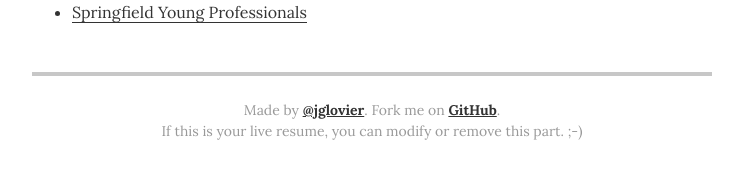
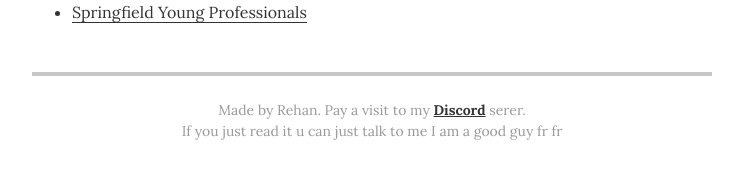
Before and after one commit to TheDT01/resume, a Jekyll site: the page built from index.html, in a window 1280 px wide and 900 px high, scrolled down 2731 px. Shown: the part 710-889 px from the top of the window, without its empty margins (268-1011 px from the left). Built offline with Jekyll 4.4.1, drawn with Linux system fonts in a browser that asks for light colours.

Commit message:
upadted the footer

```diff
--- a/_layouts/resume.html
+++ b/_layouts/resume.html
@@ -232,8 +232,8 @@
       {% endif %}
 
       <footer class="page-footer">
-        <p class="footer-line">Made by <a href="http://twitter.com/jglovier">@jglovier</a>. Fork me on <a href="https://github.com/jglovier/resume-template">GitHub</a>.</p>
-        <p class="footer-line">If this is your live resume, you can modify or remove this part. ;-)</p>
+        <p class="footer-line">Made by Rehan. Pay a visit to my <a href="https://discord.gg/KBJAQnKrFu">Discord</a> serer.</p>
+        <p class="footer-line">If you just read it u can just talk to me I am a good guy fr fr</p>
       </footer>
 
     </div>
```
